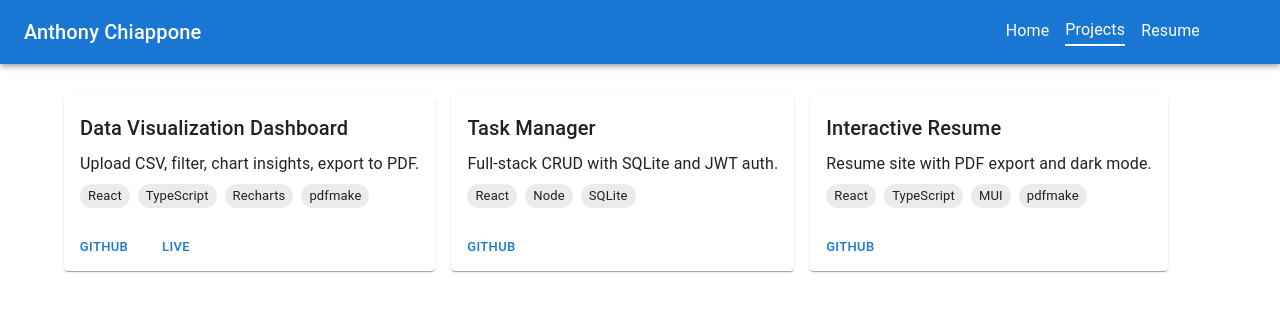
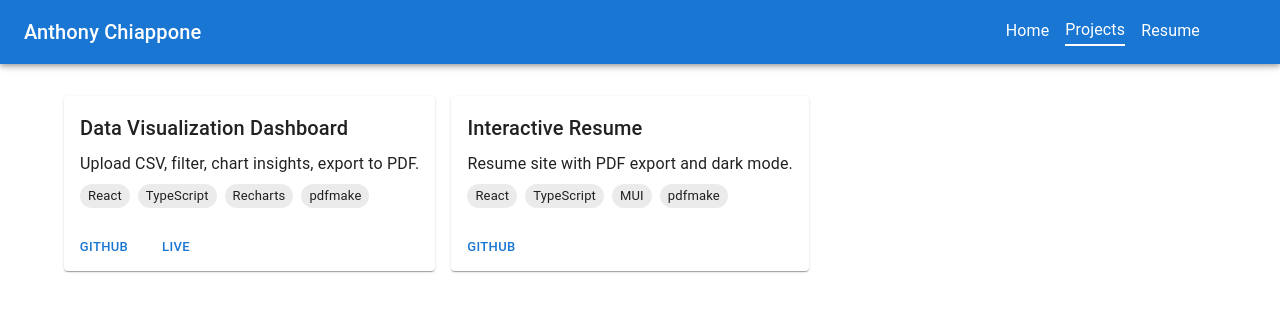
Before and after one commit to achiappone/resume-portfolio, a React (Vite) app: page /resume-portfolio/projects in a window 1280 px wide. Shown: the top 312 px of the page. Built offline with nearby package versions, Linux system fonts and the light colour scheme; some icons are missing.

Commit message:
updated resume data and links

```diff
--- a/src/data/projects.tsx
+++ b/src/data/projects.tsx
@@ -11,19 +11,13 @@ export const projects: Project[] = [
     title: "Data Visualization Dashboard",
     description: "Upload CSV, filter, chart insights, export to PDF.",
     stack: ["React", "TypeScript", "Recharts", "pdfmake"],
-    repo: "https://github.com/<your-username>/data-dashboard",
-    live: "https://<your-username>.github.io/data-dashboard"
-  },
-  {
-    title: "Task Manager",
-    description: "Full-stack CRUD with SQLite and JWT auth.",
-    stack: ["React", "Node", "SQLite"],
-    repo: "https://github.com/<your-username>/task-manager"
+    repo: "https://github.com/achiappone/data-dashboard",
+    live: "https://achiappone.github.io/data-dashboard/"
   },
   {
     title: "Interactive Resume",
     description: "Resume site with PDF export and dark mode.",
     stack: ["React", "TypeScript", "MUI", "pdfmake"],
-    repo: "https://github.com/<your-username>/resume-portfolio"
+    repo: "https://github.com/achiappone/resume-portfolio"
   }
 ];
--- a/src/data/resumeData.ts
+++ b/src/data/resumeData.ts
@@ -2,10 +2,12 @@ export const resumeData = {
   name: "Anthony Chiappone",
   title: "Software Developer",
   location: "Sunrise, FL",
-  email: "you@example.com",
+  email: "anthonychiappone@gmail.com",
   summary:
     "Developer focused on React, TypeScript, data visualization, and PDF export. Background in product management for pro lighting/video systems.",
-  skills: ["React", "TypeScript", "React Native", "Node.js", "MobX-State-Tree", "MySQL", "C#", "Networking"],
+  skills: [
+    "React", "TypeScript", "React Native", "Node.js", "MobX-State-Tree", "MySQL", "C++", "C#", "Python", "Networking",
+    "Project Management", "Product Management", "Agile"],
   experience: [
     {
       role: "Senior Product Manager",
@@ -14,12 +16,43 @@ export const resumeData = {
       bullets: [
         "Led engineering and docs for LED video wall tools.",
         "Built internal apps for quoting and spec PDFs."
+      ],
+    },
+    {
+      role: "Product Manager",
+      company: "Chauvet Professional",
+      dates: "2016–2019",
+      bullets: [
+        "Managed pro lighting/video products from concept to release.",
+        "Coordinated between engineering, marketing, sales, and support teams."
+      ]
+    },
+    {
+      role: "Product Engineer",
+      company: "Chauvet Professional",
+      dates: "2013–2016",
+      bullets: [
+        "Developed hardware, software and firmware for lighting controllers and LED panels.",
+        "Provided technical support and training for dealers and end users."
+      ]
+    },
+    { role: "Technical Writer",
+      company: "Chauvet Professional",
+      dates: "2011–2013",
+      bullets: [
+        "Created user manuals, help files, and release notes.",
+        "Collaborated with engineers and product managers to gather information."
       ]
     }
   ],
   projects: [
     { name: "Data Dashboard", bullets: ["CSV ingest, filters, charts, PDF export."] },
-    { name: "Task Manager", bullets: ["Full-stack CRUD, auth, SQLite."] }
+    { name: "Task Manager", bullets: ["Full-stack CRUD, auth, SQLite."] },
+    { name: "This Website", bullets: ["React, MUI, React Router, dark mode."] },
+    { name: "React Native App", bullets: ["Mobile app with navigation, forms, local storage."] },
+    { name: "Database Entry Tool", bullets: ["C# WinForms app with data grid, filtering, PDF export."] },
+    { name: "Data Visualizer", bullets: ["D3-based charts, CSV import, React integration."] },
+    { name: "Project Quoter", bullets: ["Quote builder with PDF export for lighting/video systems."] }
   ],
-  education: [{ school: "B.S., Engineering", details: "University" }]
+  education: [{ school: "B.S., Engineering", details: "Devry University" }]
 };
```
